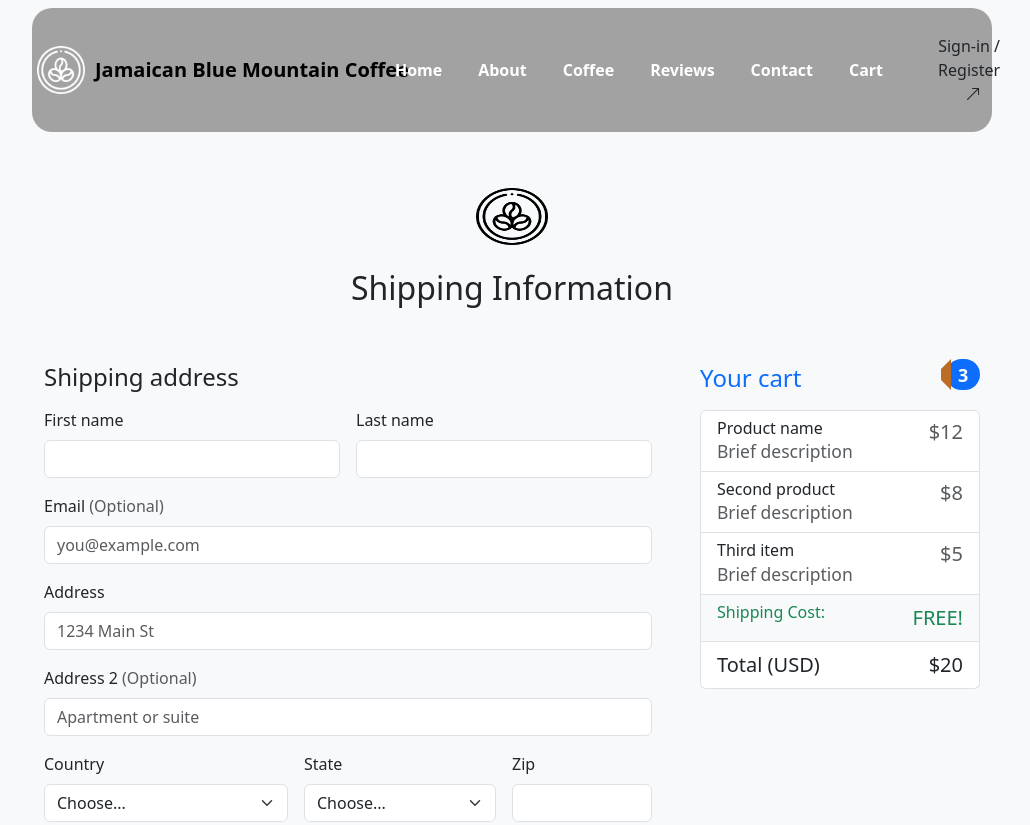
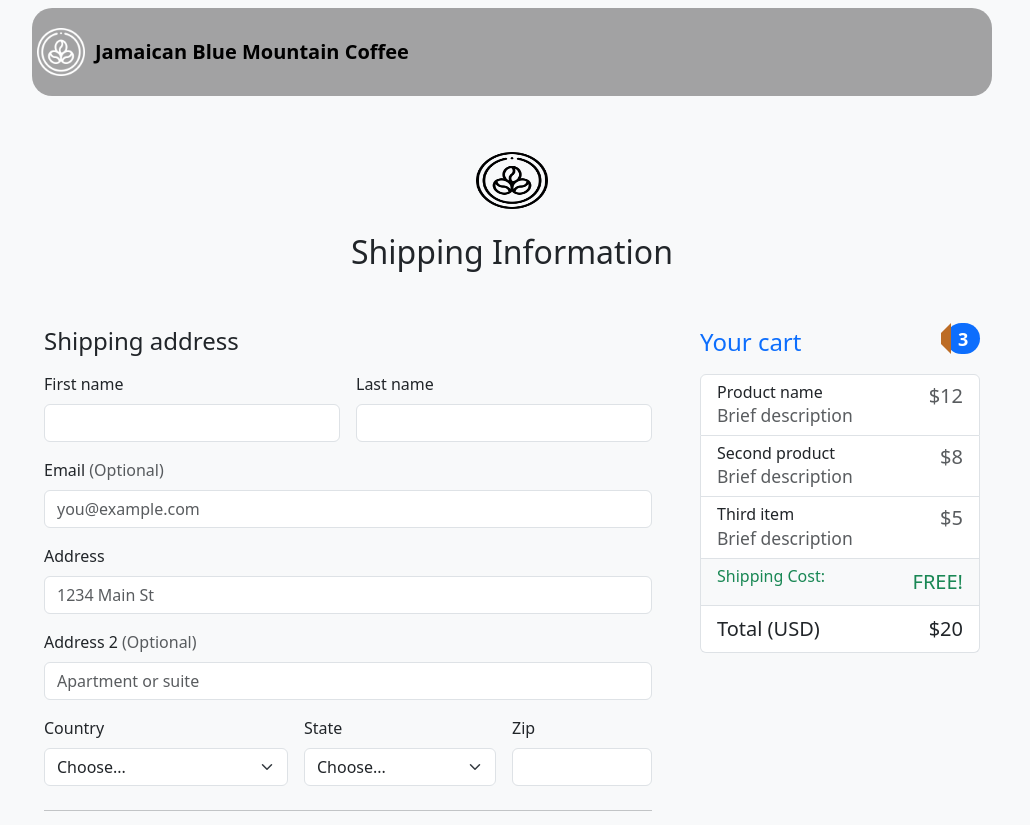
Before and after one commit to mrs7166/KingstonCoffee, a plain HTML site: page shipping.html in a window 1280 px wide. Shown: the top 825 px of the page, without its empty margins (128-1158 px from the left). Drawn offline with nearby package versions, Linux system fonts and the light colour scheme.

Commit message:
Update shipping.html

```diff
--- a/shipping.html
+++ b/shipping.html
@@ -52,7 +52,7 @@
                         <span class="navbar-toggler-icon"></span>
                     </button>
 
-                    <div class="collapse navbar-collapse" id="navbarNav">
+                    <!--<div class="collapse navbar-collapse" id="navbarNav">
                         <ul class="navbar-nav ms-lg-auto">
                             <li class="nav-item">
                                 <a class="nav-link click-scroll" href="#section_1">Home</a>
@@ -84,7 +84,7 @@
                             Sign-in / Register
                             <i class="bi-arrow-up-right ms-2"></i>
                         </a>
-                    </div>
+                    </div>-->
                 </div>
             </div>
         </nav>
```
